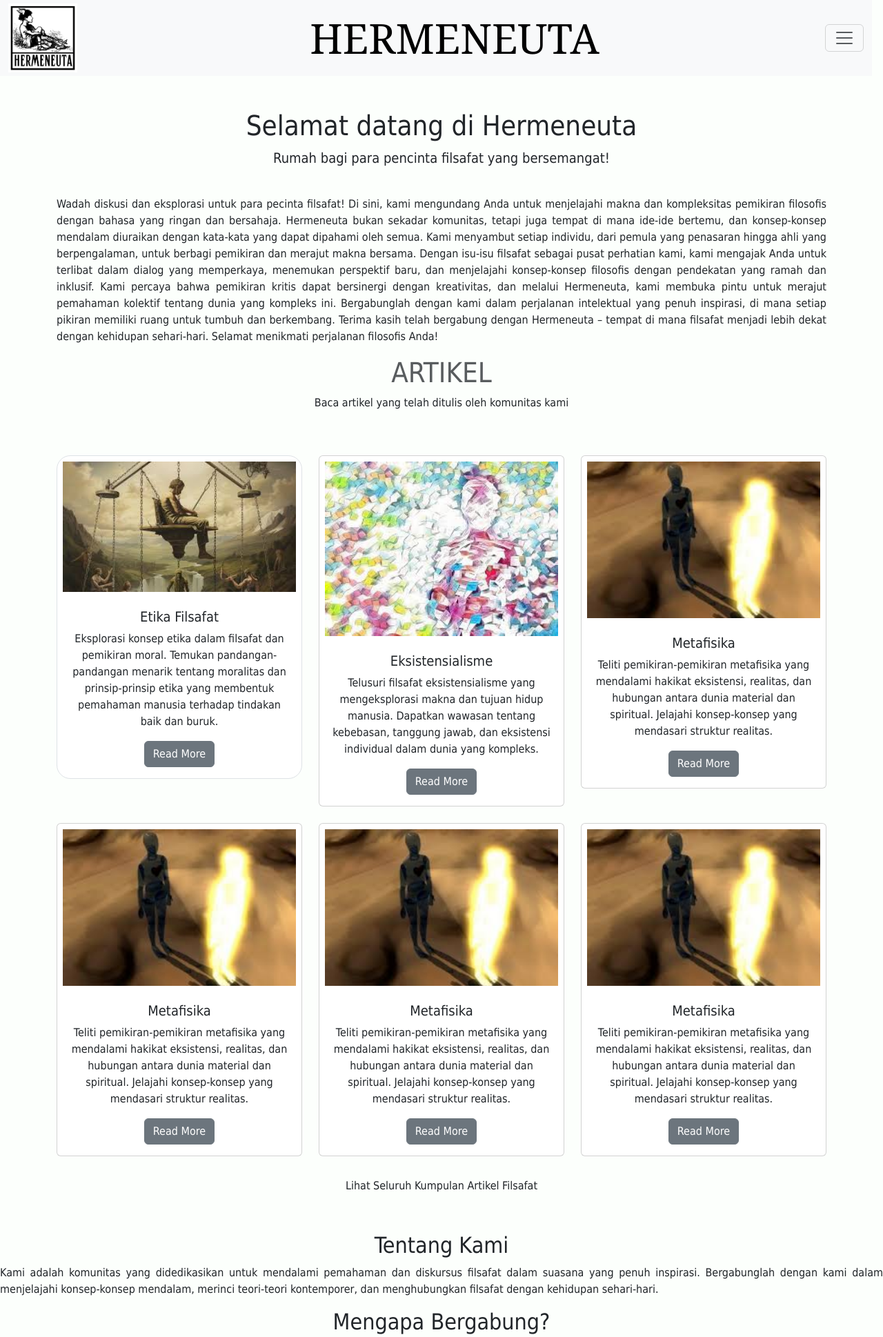
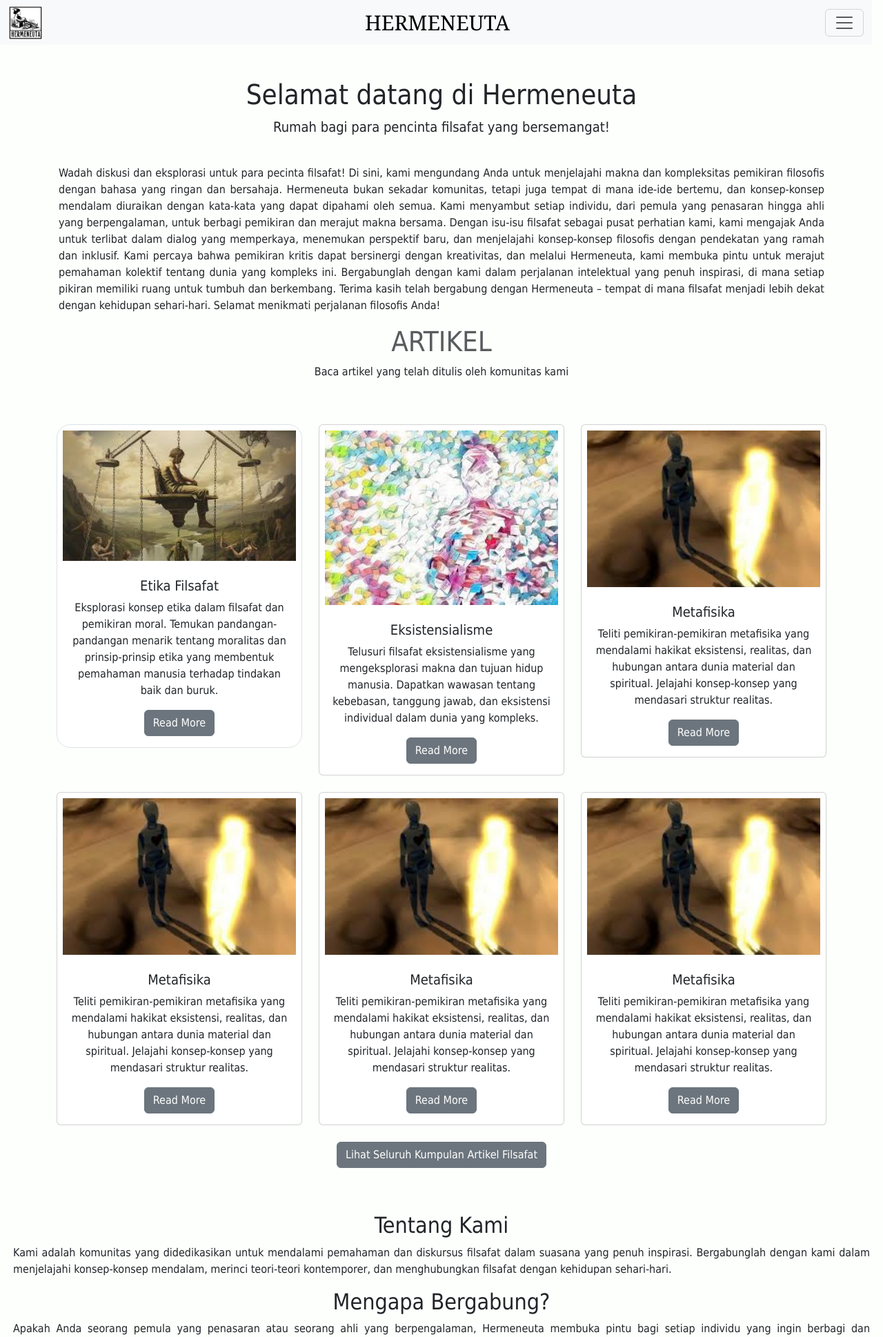
Before and after one commit to YAYAKKK/HTML, a plain HTML site: page Hermeneuta/index.html in a window 1280 px wide. Shown: the top 1938 px of the page at 69% size. Drawn offline with nearby package versions, Linux system fonts and the light colour scheme.

Commit message:
logo resize

```diff
--- a/Hermeneuta/index.html
+++ b/Hermeneuta/index.html
@@ -151,12 +151,12 @@
 
 
             <div class="text-center mt-4">
-                <a href="#" class="btn btn-outline-seconbtn-secondary">Lihat Seluruh Kumpulan Artikel Filsafat</a>
+                <a href="#" class="btn btn-outline-seconn btn-secondary">Lihat Seluruh Kumpulan Artikel Filsafat</a>
             </div>
         </div>
-            <div class="container bg-gradient">
+            <div class="container bg-gradient ">
                 </section>
-                    <section class="konten">
+                    <section class="konten m-3">
                         <section class="my-0 visible" id="article">
                             <h2 class="text-center">Tentang Kami</h2>
                             <p>Kami adalah komunitas yang didedikasikan untuk mendalami pemahaman dan diskursus filsafat dalam suasana yang penuh inspirasi. Bergabunglah dengan kami dalam menjelajahi konsep-konsep mendalam, merinci teori-teori kontemporer, dan menghubungkan filsafat dengan kehidupan sehari-hari.</p>
--- a/Hermeneuta/styles.css
+++ b/Hermeneuta/styles.css
@@ -5,7 +5,7 @@ body{
 }
 
 .logo {
-    width: 100px;
+    width: 50px;
     height: auto;
     margin-right: 10px;
 }
@@ -18,7 +18,7 @@ body{
     height: 100%; /* Set a fixed height for all cards */
 }
 #nama {
-    font-size: 60px;
+    font-size: 30px;
     font-family: Georgia, 'Times New Roman', Times, serif;
 }
 
@@ -54,6 +54,7 @@ body{
 
 section{
     text-align: justify;
+    margin: 3px;
 }
 /* Apply transition to opacity property for sections */
 section .konten {
```
